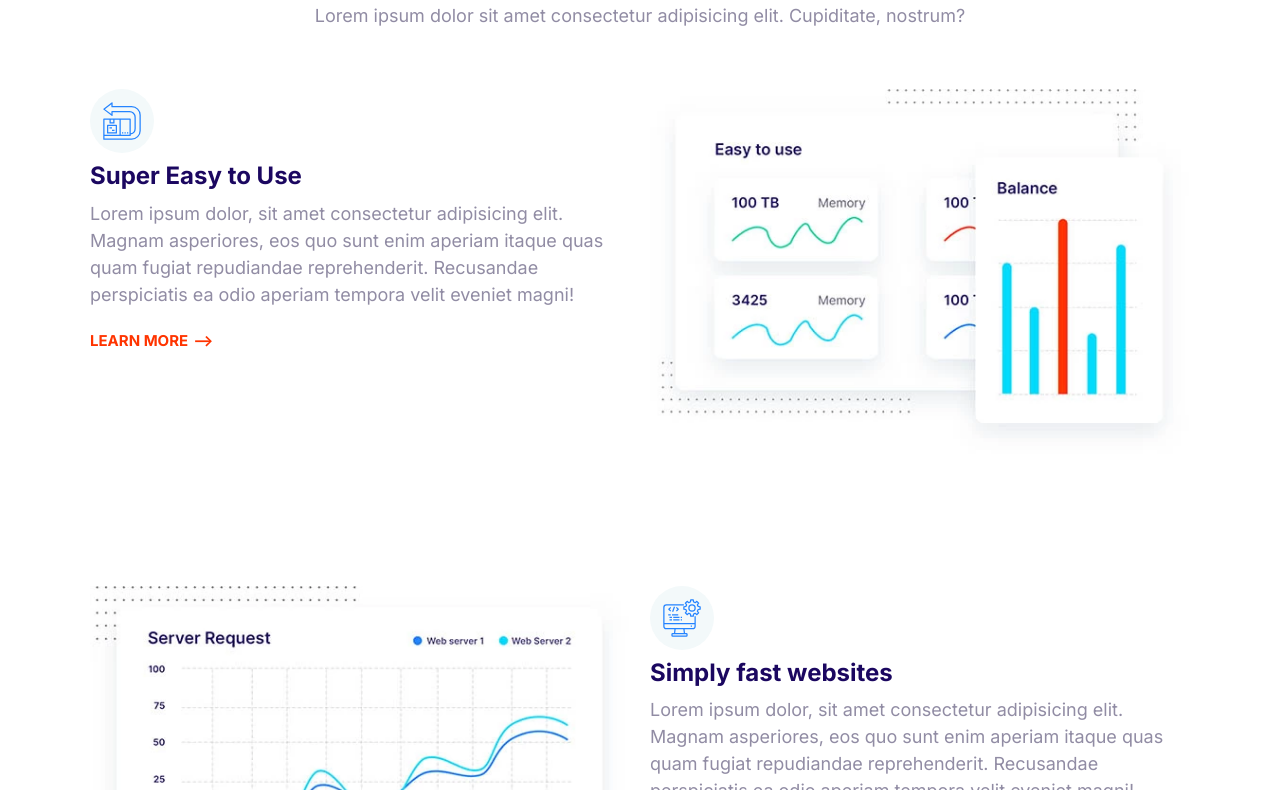
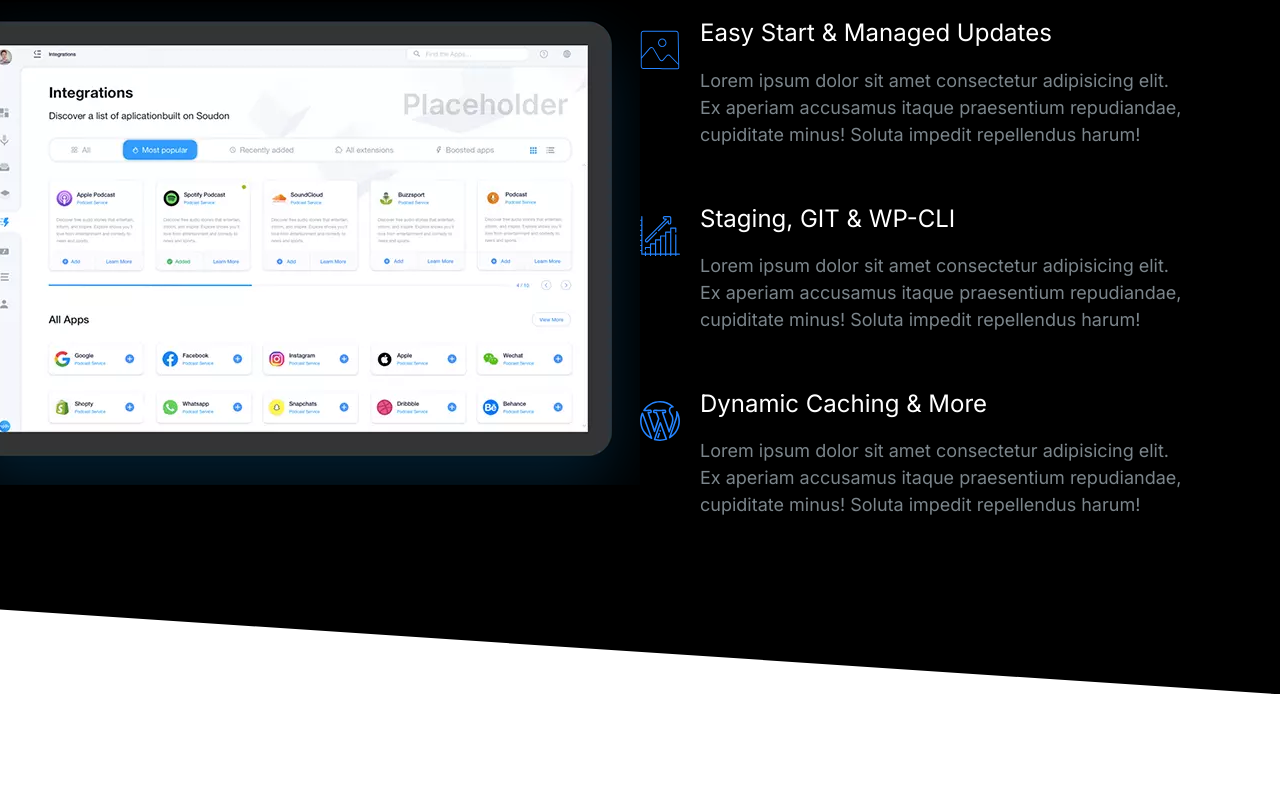
Before and after one commit to FER4S/Moshify, a plain HTML site: page index.html in a window 1280 px wide. Shown: the part 155-945 px from the top of the page. After the commit the page ends 849 px from the top, so only its background shows below. Drawn offline with Linux system fonts and the light colour scheme.

Commit message:
Build Showcase Block.

```diff
--- a/css/styles.css
+++ b/css/styles.css
@@ -16,6 +16,11 @@
 }
 
 /* Typography */
+
+::selection {
+  background: var(--primary-color);
+  color: #fff;
+}
 
 html {
   font-size: 62.5%;
@@ -43,6 +48,7 @@ h2 {
 }
 h3 {
   font-size: 3rem;
+  font-weight: 500;
 }
 
 p {
@@ -131,7 +137,6 @@ a {
 .list {
   list-style: none;
   padding-left: 0;
-  color: var(--headings-color);
 }
 
 .list--inline .list__item {
@@ -142,6 +147,7 @@ a {
 .list--tick {
   list-style-image: url(../images/tick.svg);
   padding-left: 3rem;
+  color: var(--headings-color);
 }
 
 .list--tick .list__item {
@@ -397,6 +403,7 @@ a {
 /* Media */
 .media {
   display: flex;
+  margin-bottom: 4rem;
 }
 .media__title {
   margin-top: 0;
@@ -584,16 +591,18 @@ a {
   color: #7b858b;
 }
 
-.block--dark .block__heading {
+.block--dark h1,
+.block--dark h2,
+.block--dark h3 {
   color: #fff;
 }
 
 .block--skewed-right {
-  clip-path: polygon(0% 0%, 100% 0%, 100% 100%, 0% 80%);
+  clip-path: polygon(0% 0%, 100% 0%, 100% 100%, 0% 90%);
   padding-bottom: calc(var(--padding-vertical) + 4rem);
 }
 .block--skewed-left {
-  clip-path: polygon(0% 0%, 100% 0%, 100% 80%, 0% 100%);
+  clip-path: polygon(0% 0%, 100% 0%, 100% 90%, 0% 100%);
   padding-bottom: calc(var(--padding-vertical) + 4rem);
 }
 
@@ -661,9 +670,6 @@ a {
 
 /* Hero */
 
-.hero {
-  clip-path: polygon(0% 0%, 100% 0%, 100% 90%, 0% 100%);
-}
 .hero__tagline {
   font-size: 2rem;
   color: #b9c3cf;
@@ -744,3 +750,22 @@ a {
     order: 2;
   }
 }
+
+/* Showcase Block */
+
+.block-showcase__image > img {
+  width: 100%;
+}
+
+@media screen and (min-width: 768px) {
+  .block-showcase .grid {
+    grid-template-columns: 50% 50%;
+  }
+  .block-showcase__image {
+    justify-self: flex-end;
+  }
+  .block-showcase__image > img {
+    width: auto;
+    max-width: 700px;
+  }
+}
--- a/index.html
+++ b/index.html
@@ -13,126 +13,76 @@
     <link rel="stylesheet" href="css/styles.css" />
   </head>
   <body>
-    <section class="block container">
+    <section class="block block--dark block--skewed-right block-showcase">
       <header class="block__header">
-        <h2>Host on the Cloud to Keep Growing</h2>
-        <p>
-          Lorem ipsum dolor sit amet consectetur adipisicing elit. Cupiditate,
-          nostrum?
-        </p>
+        <h2>User-friendly Control Panel</h2>
       </header>
-      <article class="grid grid--1x2 feature">
-        <div class="feature__content">
-          <span class="icon-container">
-            <svg class="icon icon--primary">
-              <use xlink:href="images/sprite.svg#easy"></use>
-            </svg>
-          </span>
-          <h3 class="feature__heading">Super Easy to Use</h3>
-          <p>
-            Lorem ipsum dolor, sit amet consectetur adipisicing elit. Magnam
-            asperiores, eos quo sunt enim aperiam itaque quas quam fugiat
-            repudiandae reprehenderit. Recusandae perspiciatis ea odio aperiam
-            tempora velit eveniet magni!
-          </p>
-          <a href="#" class="link-arrow">Learn More</a>
-        </div>
-        <picture>
+      <div class="container grid grid--1x2">
+        <picture class="block-showcase__image">
           <source
             type="image/webp"
-            srcset="images/easy.webp 1x, images/easy@2x.webp 2x"
+            srcset="images/ipad.webp 1x, images/ipad@2x.webp 2x"
           />
           <source
-            type="image/jpg"
-            srcset="images/easy.jpg 1x, images/easy@2x.jpg 2x"
+            type="image/png"
+            srcset="images/ipad.png 1x, images/ipad@2x.png 2x"
           />
-          <img class="feature__image" src="images/easy@2x.jpg" alt="" />
+          <img src="images/ipad.png" alt="" />
         </picture>
-      </article>
-      <article class="grid grid--1x2 feature">
-        <div class="feature__content">
-          <span class="icon-container">
+        <ul class="list">
+          <li>
+            <div class="media">
+              <div class="media__image">
                 <svg class="icon icon--primary">
-              <use xlink:href="images/sprite.svg#computer"></use>
+                  <use xlink:href="images/sprite.svg#snap"></use>
                 </svg>
-          </span>
-          <h3 class="feature__heading">Simply fast websites</h3>
+              </div>
+              <div class="media__body">
+                <h3 class="media__title">Easy Start & Managed Updates</h3>
                 <p>
-            Lorem ipsum dolor, sit amet consectetur adipisicing elit. Magnam
-            asperiores, eos quo sunt enim aperiam itaque quas quam fugiat
-            repudiandae reprehenderit. Recusandae perspiciatis ea odio aperiam
-            tempora velit eveniet magni!
+                  Lorem ipsum dolor sit amet consectetur adipisicing elit. Ex
+                  aperiam accusamus itaque praesentium repudiandae, cupiditate
+                  minus! Soluta impedit repellendus harum!
                 </p>
-          <a href="#" class="link-arrow">Learn More</a>
               </div>
-        <picture>
-          <source
-            type="image/webp"
-            srcset="images/fast.webp 1x, images/fast@2x.webp 2x"
-          />
-          <source
-            type="image/jpg"
-            srcset="images/fast.jpg 1x, images/fast@2x.jpg 2x"
-          />
-          <img class="feature__image" src="images/fast@2x.jpg" alt="" />
-        </picture>
-      </article>
-      <article class="grid grid--1x2 feature">
-        <div class="feature__content">
-          <span class="icon-container">
+            </div>
+          </li>
+          <li>
+            <div class="media">
+              <div class="media__image">
+                <svg class="icon icon--primary">
+                  <use xlink:href="images/sprite.svg#growth"></use>
+                </svg>
+              </div>
+              <div class="media__body">
+                <h3 class="media__title">Staging, GIT & WP-CLI</h3>
+                <p>
+                  Lorem ipsum dolor sit amet consectetur adipisicing elit. Ex
+                  aperiam accusamus itaque praesentium repudiandae, cupiditate
+                  minus! Soluta impedit repellendus harum!
+                </p>
+              </div>
+            </div>
+          </li>
+          <li>
+            <div class="media">
+              <div class="media__image">
                 <svg class="icon icon--primary">
                   <use xlink:href="images/sprite.svg#wordpress"></use>
                 </svg>
-          </span>
-          <h3 class="feature__heading">WordPress made easy</h3>
+              </div>
+              <div class="media__body">
+                <h3 class="media__title">Dynamic Caching & More</h3>
                 <p>
-            Lorem ipsum dolor, sit amet consectetur adipisicing elit. Magnam
-            asperiores, eos quo sunt enim aperiam itaque quas quam fugiat
-            repudiandae reprehenderit. Recusandae perspiciatis ea odio aperiam
-            tempora velit eveniet magni!
+                  Lorem ipsum dolor sit amet consectetur adipisicing elit. Ex
+                  aperiam accusamus itaque praesentium repudiandae, cupiditate
+                  minus! Soluta impedit repellendus harum!
                 </p>
-          <a href="#" class="link-arrow">Learn More</a>
               </div>
-        <picture>
-          <source
-            type="image/webp"
-            srcset="images/wordpress.webp 1x, images/wordpress@2x.webp 2x"
-          />
-          <source
-            type="image/jpg"
-            srcset="images/wordpress.jpg 1x, images/wordpress@2x.jpg 2x"
-          />
-          <img class="feature__image" src="images/wordpress@2x.jpg" alt="" />
-        </picture>
-      </article>
-      <article class="grid grid--1x2 feature">
-        <div class="feature__content">
-          <span class="icon-container">
-            <svg class="icon icon--primary">
-              <use xlink:href="images/sprite.svg#clock"></use>
-            </svg>
-          </span>
-          <h3 class="feature__heading">24/7 Expert Support</h3>
-          <p>
-            Lorem ipsum dolor, sit amet consectetur adipisicing elit. Magnam
-            asperiores, eos quo sunt enim aperiam itaque quas quam fugiat
-            repudiandae reprehenderit. Recusandae perspiciatis ea odio aperiam
-            tempora velit eveniet magni!
-          </p>
-          <a href="#" class="link-arrow">Learn More</a>
             </div>
-        <picture>
-          <source
-            type="image/webp"
-            srcset="images/support.webp 1x, images/support@2x.webp 2x"
-          />
-          <source
-            type="image/jpg"
-            srcset="images/support.jpg 1x, images/support@2x.jpg 2x"
-          />
-          <img class="feature__image" src="images/support@2x.jpg" alt="" />
-        </picture>
-      </article>
+          </li>
+        </ul>
+      </div>
     </section>
 
     <script src="js/main.js"></script>
```
Also changed, not shown: components/Showcase Block.html (added, +71 -0 lines), images/ipad.png (added), images/ipad.webp (added), images/ipad@2x.png (added), images/ipad@2x.webp (added). Lines whose indentation alone changed are shown as unchanged.
